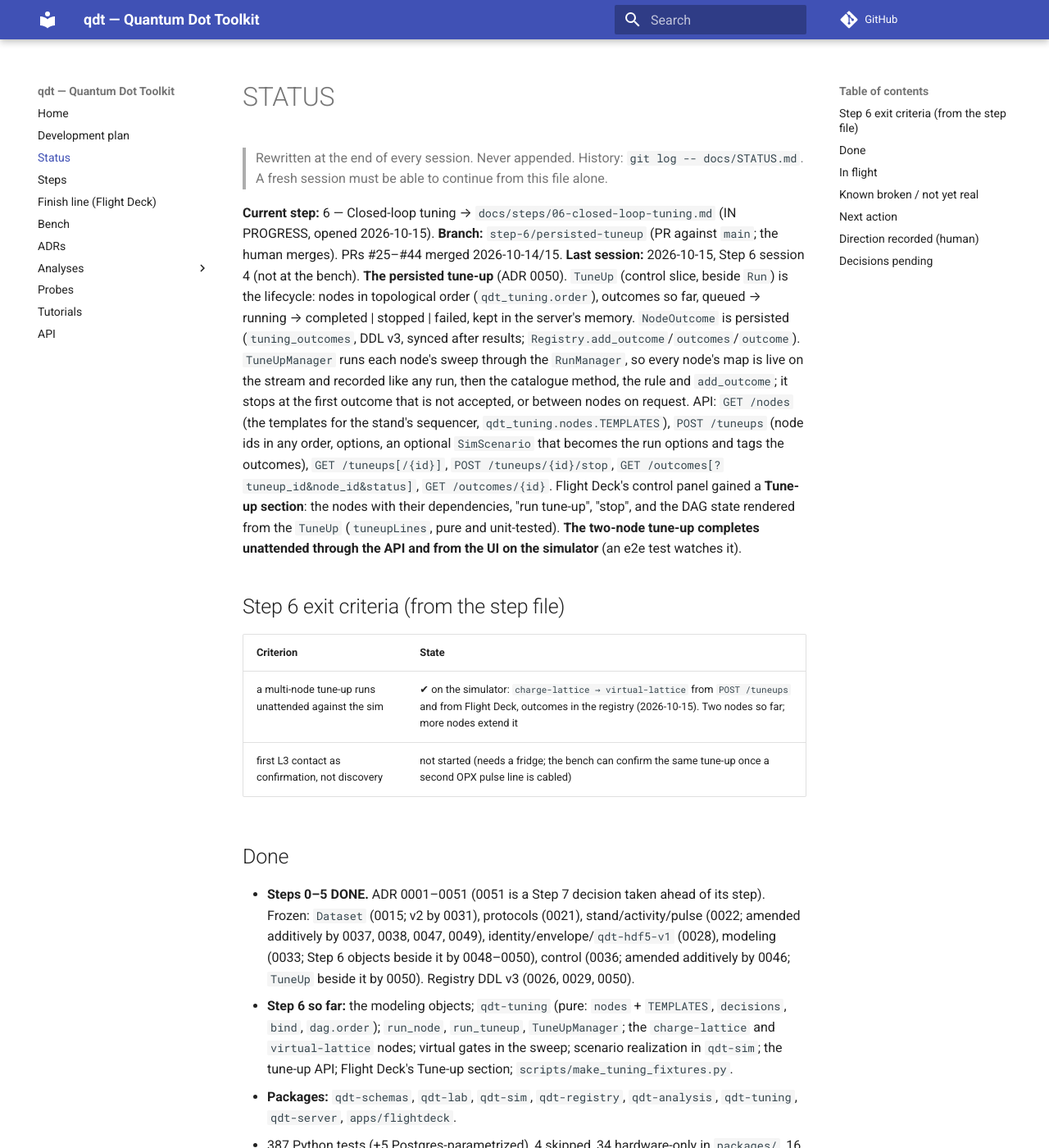
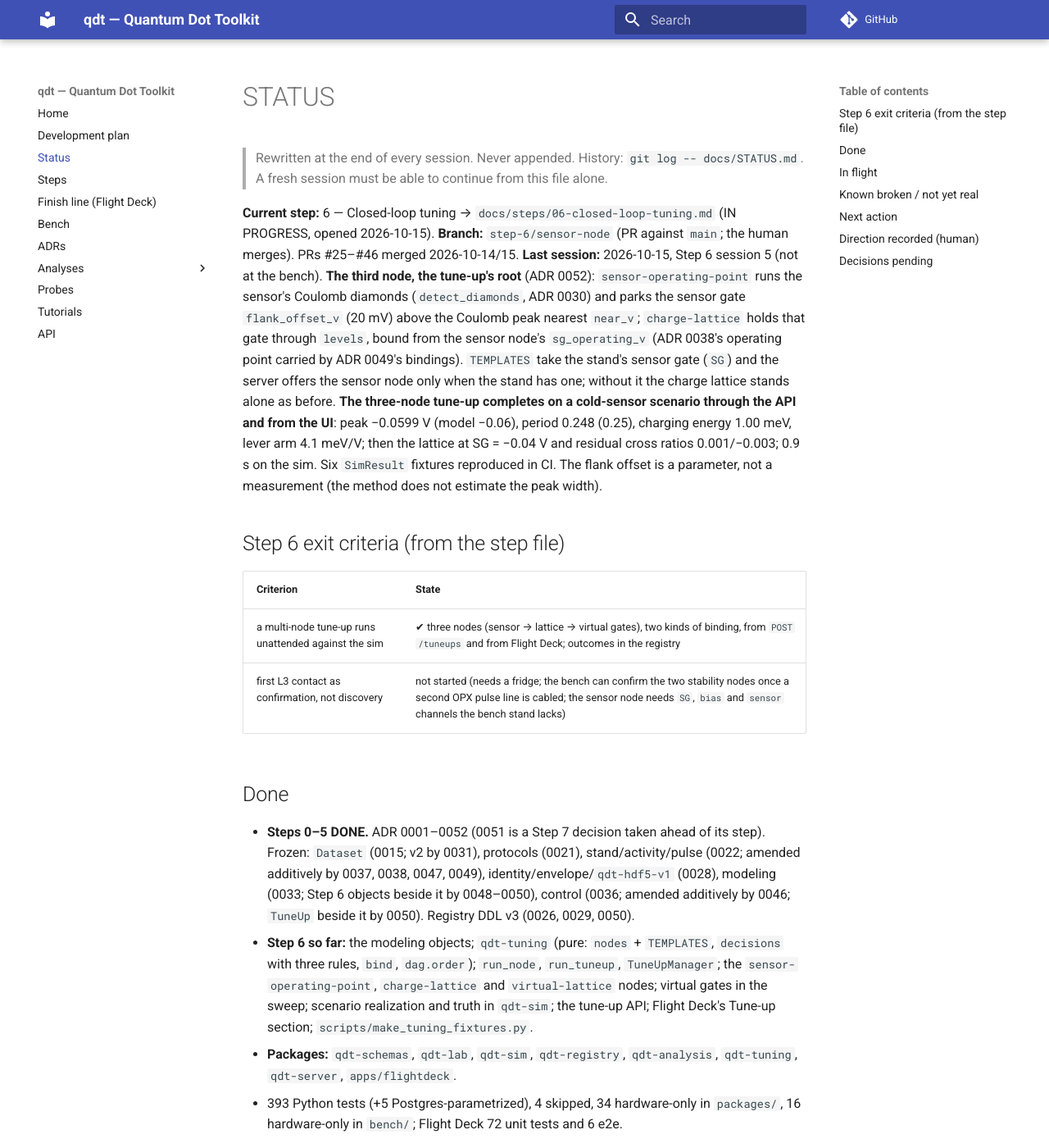
Before and after one commit to CowboyQuantum/qdt, an MkDocs documentation site: the page built from docs/STATUS.md, in a window 1280 px wide and 1400 px high. Shown: the whole window at 82% size. Built offline with MkDocs 1.6.1 and Material for MkDocs 9.7.7, drawn with Linux system fonts in a browser that asks for light colours; comment, search, counter and statistics services are not loaded; some of the changed text lies outside the part shown.

Commit message:
docs(adr): 0052 the sensor operating point node; STATUS, Step 6 session 5
Co-Authored-By: Claude Fable 5.1 <noreply@anthropic.com>

```diff
--- a/docs/STATUS.md
+++ b/docs/STATUS.md
@@ -4,54 +4,54 @@
 > A fresh session must be able to continue from this file alone.
 
 **Current step:** 6 — Closed-loop tuning → `docs/steps/06-closed-loop-tuning.md` (IN PROGRESS, opened 2026-10-15).
-**Branch:** `step-6/persisted-tuneup` (PR against `main`; the human merges). PRs #25–#44 merged 2026-10-14/15.
-**Last session:** 2026-10-15, Step 6 session 4 (not at the bench). **The persisted tune-up** (ADR 0050).
-`TuneUp` (control slice, beside `Run`) is the lifecycle: nodes in topological order (`qdt_tuning.order`),
-outcomes so far, queued → running → completed | stopped | failed, kept in the server's memory. `NodeOutcome`
-is persisted (`tuning_outcomes`, DDL v3, synced after results; `Registry.add_outcome`/`outcomes`/`outcome`).
-`TuneUpManager` runs each node's sweep through the `RunManager`, so every node's map is live on the stream
-and recorded like any run, then the catalogue method, the rule and `add_outcome`; it stops at the first
-outcome that is not accepted, or between nodes on request. API: `GET /nodes` (the templates for the
-stand's sequencer, `qdt_tuning.nodes.TEMPLATES`), `POST /tuneups` (node ids in any order, options, an
-optional `SimScenario` that becomes the run options and tags the outcomes), `GET /tuneups[/{id}]`,
-`POST /tuneups/{id}/stop`, `GET /outcomes[?tuneup_id&node_id&status]`, `GET /outcomes/{id}`. Flight Deck's
-control panel gained a **Tune-up section**: the nodes with their dependencies, "run tune-up", "stop", and
-the DAG state rendered from the `TuneUp` (`tuneupLines`, pure and unit-tested). **The two-node tune-up
-completes unattended through the API and from the UI on the simulator** (an e2e test watches it).
+**Branch:** `step-6/sensor-node` (PR against `main`; the human merges). PRs #25–#46 merged 2026-10-14/15.
+**Last session:** 2026-10-15, Step 6 session 5 (not at the bench). **The third node, the tune-up's root**
+(ADR 0052): `sensor-operating-point` runs the sensor's Coulomb diamonds (`detect_diamonds`, ADR 0030) and
+parks the sensor gate `flank_offset_v` (20 mV) above the Coulomb peak nearest `near_v`; `charge-lattice`
+holds that gate through `levels`, bound from the sensor node's `sg_operating_v` (ADR 0038's operating point
+carried by ADR 0049's bindings). `TEMPLATES` take the stand's sensor gate (`SG`) and the server offers the
+sensor node only when the stand has one; without it the charge lattice stands alone as before. **The
+three-node tune-up completes on a cold-sensor scenario through the API and from the UI**: peak −0.0599 V
+(model −0.06), period 0.248 (0.25), charging energy 1.00 meV, lever arm 4.1 meV/V; then the lattice at
+SG = −0.04 V and residual cross ratios 0.001/−0.003; 0.9 s on the sim. Six `SimResult` fixtures reproduced
+in CI. The flank offset is a parameter, not a measurement (the method does not estimate the peak width).
 
 ## Step 6 exit criteria (from the step file)
 | Criterion | State |
 |---|---|
-| a multi-node tune-up runs unattended against the sim | ✔ on the simulator: `charge-lattice → virtual-lattice` from `POST /tuneups` and from Flight Deck, outcomes in the registry (2026-10-15). Two nodes so far; more nodes extend it |
-| first L3 contact as confirmation, not discovery | not started (needs a fridge; the bench can confirm the same tune-up once a second OPX pulse line is cabled) |
+| a multi-node tune-up runs unattended against the sim | ✔ three nodes (sensor → lattice → virtual gates), two kinds of binding, from `POST /tuneups` and from Flight Deck; outcomes in the registry |
+| first L3 contact as confirmation, not discovery | not started (needs a fridge; the bench can confirm the two stability nodes once a second OPX pulse line is cabled; the sensor node needs `SG`, `bias` and `sensor` channels the bench stand lacks) |
 
 ## Done
-- **Steps 0–5 DONE.** ADR 0001–0051 (0051 is a Step 7 decision taken ahead of its step). Frozen: `Dataset` (0015; v2 by 0031), protocols (0021),
-  stand/activity/pulse (0022; amended additively by 0037, 0038, 0047, 0049), identity/envelope/`qdt-hdf5-v1`
-  (0028), modeling (0033; Step 6 objects beside it by 0048–0050), control (0036; amended additively by
-  0046; `TuneUp` beside it by 0050). Registry DDL v3 (0026, 0029, 0050).
-- **Step 6 so far:** the modeling objects; `qdt-tuning` (pure: `nodes` + `TEMPLATES`, `decisions`, `bind`,
-  `dag.order`); `run_node`, `run_tuneup`, `TuneUpManager`; the `charge-lattice` and `virtual-lattice` nodes;
-  virtual gates in the sweep; scenario realization in `qdt-sim`; the tune-up API; Flight Deck's Tune-up
-  section; `scripts/make_tuning_fixtures.py`.
+- **Steps 0–5 DONE.** ADR 0001–0052 (0051 is a Step 7 decision taken ahead of its step). Frozen: `Dataset`
+  (0015; v2 by 0031), protocols (0021), stand/activity/pulse (0022; amended additively by 0037, 0038, 0047,
+  0049), identity/envelope/`qdt-hdf5-v1` (0028), modeling (0033; Step 6 objects beside it by 0048–0050),
+  control (0036; amended additively by 0046; `TuneUp` beside it by 0050). Registry DDL v3 (0026, 0029, 0050).
+- **Step 6 so far:** the modeling objects; `qdt-tuning` (pure: `nodes` + `TEMPLATES`, `decisions` with three
+  rules, `bind`, `dag.order`); `run_node`, `run_tuneup`, `TuneUpManager`; the `sensor-operating-point`,
+  `charge-lattice` and `virtual-lattice` nodes; virtual gates in the sweep; scenario realization and truth in
+  `qdt-sim`; the tune-up API; Flight Deck's Tune-up section; `scripts/make_tuning_fixtures.py`.
 - **Packages:** `qdt-schemas`, `qdt-lab`, `qdt-sim`, `qdt-registry`, `qdt-analysis`, `qdt-tuning`,
   `qdt-server`, `apps/flightdeck`.
-- 387 Python tests (+5 Postgres-parametrized), 4 skipped, 34 hardware-only in `packages/`, 16
+- 393 Python tests (+5 Postgres-parametrized), 4 skipped, 34 hardware-only in `packages/`, 16
   hardware-only in `bench/`; Flight Deck 72 unit tests and 6 e2e.
 
 ## In flight
-- Nothing uncommitted. PR for `step-6/persisted-tuneup` awaits the human.
+- Nothing uncommitted. PR for `step-6/sensor-node` awaits the human.
 
 ## Known broken / not yet real
-- **`TuneUp` is not persisted:** a server restart forgets which outcomes belonged together except through
-  their shared `tuneup_id` on the stored outcomes; a `tuneups` table is a later additive change.
-- **One tune-up at a time; a stop takes effect between nodes; no parallel branches, retries or resume.**
-- **Flight Deck's sweep form does not expose couplings; no click-to-set yet** (FINISH_LINE's one "up"
-  edge). The Tune-up section runs templates only; custom nodes are posted as data.
-- **The bench has one OPX pulse line cabled**, so the virtual pulse axis (and the two-node tune-up) cannot
-  run there yet; the nodes are stand-agnostic.
-- **`detect_transitions` reports `ok` on a noiseless, nearly constant map** (a degenerate lattice); a
-  method fix is a `VERSION` bump (ADR 0029).
+- **`flank_offset_v` is a judgment, not an estimate** (ADR 0052): a `sensor_peak` curated method (width
+  and slope of the Coulomb peak from a zero-bias cut or a sensor-gate sweep) is the successor and a rule
+  `VERSION` bump. **The diamonds method needs a cold sensor** (ADR 0030): on the default warm scenario the
+  root fails and the tune-up stops there, visibly.
+- **`TuneUp` is not persisted; one tune-up at a time; stop between nodes; no parallel branches, retries or
+  resume** (ADR 0050).
+- **Flight Deck: no click-to-set yet; the sweep form does not expose couplings; the Tune-up section runs
+  templates only.**
+- **The bench has one OPX pulse line cabled and no `SG`/`bias`/`sensor` channels**, so neither the virtual
+  pulse axis nor the sensor node can run there yet; the nodes are stand-agnostic.
+- **`detect_transitions` reports `ok` on a noiseless, nearly constant map** (a degenerate lattice); a method
+  fix is a `VERSION` bump (ADR 0029).
 - **`SimScenario.model` overrides scalars only** (ADR 0048). **`InputBinding.target` is a string path**
   checked at bind time (ADR 0049).
 - **QDAC-II (firmware 14-1.70), for QDevil:** filter setting changes nothing; LOW sense range reads ≈ 2 nA
@@ -67,21 +67,21 @@ completes unattended through the API and from the UI on the simulator** (an e2e
 - Carried over: diamond estimator needs a cold sensor (ADR 0030); zero-clipping in the dot model (ADR
   0020); overlays in one colour; Postgres suite only in CI; `FINISH_LINE.md` TODO (human); Windows pnpm
   via `corepack pnpm`.
+- `chat-2026-10-15-series.patch` sits untracked at the repo root (the human's upload; fully applied).
 
 ## Next action
 **Human:**
 1. Merge the PR.
-2. Choose the next session: the **third node** (the sensor's Coulomb diamonds → a sensor operating point,
-   consumed by the stability nodes through `levels`, which needs `InputBinding` into `levels` and a
-   scenario whose sensor is cold enough for `detect_diamonds`, ADR 0030), **click-to-set** (Flight Deck
-   emits a set-level request; a `POST /levels` or a one-point sweep; the one "up" edge), or a **bench
-   confirmation** of the two-node tune-up (cable a second OPX pulse line to the combiner's pulse input or
-   to a second board; `qdt-server --stand` and `POST /tuneups`).
+2. Choose the next session: **click-to-set** (Flight Deck emits a set-level request, the one "up" edge of
+   FINISH_LINE; a `POST /levels` that holds an operating point on the stand, or a one-point sweep), a
+   **`sensor_peak` method** (makes the sensor operating point an estimate with an error and retires
+   `flank_offset_v`), or a **bench confirmation** of the stability nodes (cable a second OPX pulse line;
+   `qdt-server --stand`; `POST /tuneups` with `charge-lattice` and `virtual-lattice`).
 3. The QDevil report; the Step 6 Open decisions still waiting (`PlayedWaveform`, sub-ms stepping, sense
    range declaration, rest level).
 
 **Then (sessions):** the chosen item; a `tuneups` table when something reads tune-up history; resume and
-parallel branches when a DAG needs them.
+parallel branches when a DAG needs them; Step 6's L3 confirmation when a fridge is available.
 
 ## Direction recorded (human)
 - **2026-10-13:** web app end state. Curated analyses only. The control path came before the drivers
@@ -98,13 +98,12 @@ parallel branches when a DAG needs them.
 - **2026-10-15:** the scope is L2-1's sink; waveform capture is a server feature (ADR 0047); how fast the
   QDAC can be stepped matters for untriggered sweeps (Probe 04); finish the OPX conformance rows and L2-2
   before closing Step 5; Step 5 closes and Step 6 opens; the schema slice and the first node first (ADR
-  0048); the second node is the virtual-gate stability diagram (ADR 0049); **"start the next step"**: the
-  persisted tune-up before a third node (ADR 0050); **`qdt-telemetry` ingests cryo context from the lab's
-  existing fridge monitoring and does not collect** (ADR 0051, decided in a separate chat and applied from
-  its patch; Analyses 0003 and 0004 arrived the same way).
+  0048); the second node is the virtual-gate stability diagram (ADR 0049); the persisted tune-up before a
+  third node (ADR 0050); `qdt-telemetry` ingests, does not collect (ADR 0051, from a separate chat's
+  patch); **"start the next session"**: the third node is the sensor operating point (ADR 0052).
 
 ## Decisions pending
-- Next: the third node, click-to-set, or a bench confirmation of the tune-up.
+- Next: click-to-set, a `sensor_peak` method, or a bench confirmation of the stability nodes.
 - Step 6's Open decisions (step file): `PlayedWaveform`; sub-ms stepping; how a sense range is declared;
   a rest level at a sweep's end; the time-series view's remainder; the deferred physics.
 - A `tuneups` table (when something reads tune-up history); resume and parallel branches.
--- a/docs/steps/06-closed-loop-tuning.md
+++ b/docs/steps/06-closed-loop-tuning.md
@@ -81,3 +81,10 @@ the `RunManager` (live on the stream), then the method, the rule and `add_outcom
 nodes, starts a tune-up and renders the DAG state (FINISH_LINE). The two-node tune-up completes unattended
 through the API and from the UI on the simulator. Left: a `tuneups` table, parallel branches, resume; the
 third node; click-to-set.
+Session 5 (2026-10-15): **the third node, the root** (ADR 0052): `sensor-operating-point` reads the sensor's
+Coulomb diamonds (`detect_diamonds`, ADR 0030) and parks the sensor gate `flank_offset_v` above the peak nearest
+`near_v`; `charge-lattice` holds that gate through `levels`, bound from the sensor node's `sg_operating_v`.
+`TEMPLATES` take the stand's sensor gate; the simulated stand offers three nodes. On a cold-sensor scenario the
+three-node tune-up completes through the API and from the UI: peak −0.0599 V (model −0.06), period 0.248
+(0.25), then the lattice at SG = −0.04 V and residuals 0.001/−0.003. Left: a `sensor_peak` method for the
+flank (the offset is a parameter today); click-to-set; a bench confirmation.
```
Also changed, not shown: docs/adr/0052-sensor-operating-point-node.md (added, +71 -0 lines), docs/adr/README.md (+1 -0 lines).
